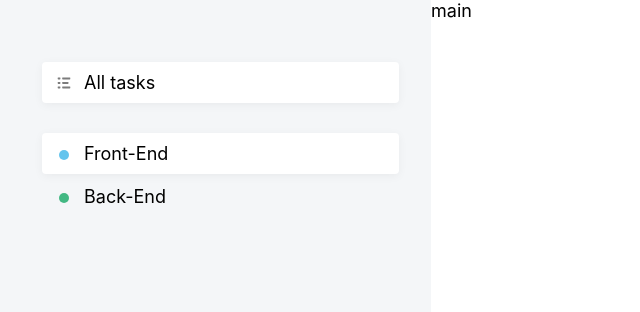
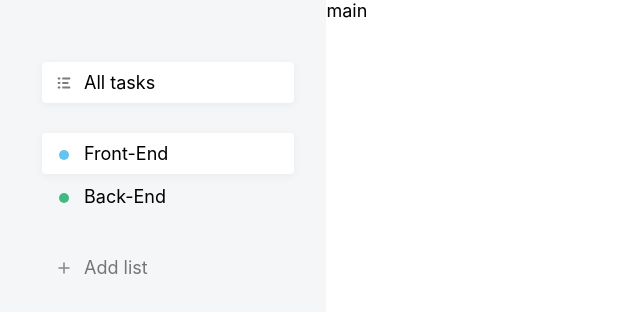
Before and after one commit to Olehmuz/ToDoReact, a React (Create React App) app: page / in a window 1280 px wide. Shown: the top 312 px of the page, without its empty margins (0-640 px from the left). Built offline with nearby package versions, Linux system fonts and the light colour scheme.

Commit message:
sidebar fix

```diff
--- a/package.json
+++ b/package.json
@@ -6,6 +6,7 @@
     "@testing-library/jest-dom": "^5.16.4",
     "@testing-library/react": "^13.2.0",
     "@testing-library/user-event": "^13.5.0",
+    "classnames": "^2.3.1",
     "react": "^18.1.0",
     "react-dom": "^18.1.0",
     "react-scripts": "5.0.1",
--- a/src/components/App.js
+++ b/src/components/App.js
@@ -5,31 +5,60 @@
   return (
     <div className="App">
       <div className="sidebar">
-
         <List
           items={[
             {
-            icon: <svg width="14" height="12" viewBox="0 0 14 12" fill="none" xmlns="http://www.w3.org/2000/svg">
-            <path d="M10.96 5.10001H5.74001C5.24321 5.10001 5.20001 5.50231 5.20001 6.00001C5.20001 6.49771 5.24321 6.90001 5.74001 6.90001H10.96C11.4568 6.90001 11.5 6.49771 11.5 6.00001C11.5 5.50231 11.4568 5.10001 10.96 5.10001ZM12.76 9.60001H5.74001C5.24321 9.60001 5.20001 10.0023 5.20001 10.5C5.20001 10.9977 5.24321 11.4 5.74001 11.4H12.76C13.2568 11.4 13.3 10.9977 13.3 10.5C13.3 10.0023 13.2568 9.60001 12.76 9.60001ZM5.74001 2.40001H12.76C13.2568 2.40001 13.3 1.99771 13.3 1.50001C13.3 1.00231 13.2568 0.600006 12.76 0.600006H5.74001C5.24321 0.600006 5.20001 1.00231 5.20001 1.50001C5.20001 1.99771 5.24321 2.40001 5.74001 2.40001ZM2.86001 5.10001H1.24001C0.743212 5.10001 0.700012 5.50231 0.700012 6.00001C0.700012 6.49771 0.743212 6.90001 1.24001 6.90001H2.86001C3.35681 6.90001 3.40001 6.49771 3.40001 6.00001C3.40001 5.50231 3.35681 5.10001 2.86001 5.10001ZM2.86001 9.60001H1.24001C0.743212 9.60001 0.700012 10.0023 0.700012 10.5C0.700012 10.9977 0.743212 11.4 1.24001 11.4H2.86001C3.35681 11.4 3.40001 10.9977 3.40001 10.5C3.40001 10.0023 3.35681 9.60001 2.86001 9.60001ZM2.86001 0.600006H1.24001C0.743212 0.600006 0.700012 1.00231 0.700012 1.50001C0.700012 1.99771 0.743212 2.40001 1.24001 2.40001H2.86001C3.35681 2.40001 3.40001 1.99771 3.40001 1.50001C3.40001 1.00231 3.35681 0.600006 2.86001 0.600006Z" fill="#7C7C7C"/>
-            </svg>,
+              icon: (
+                <svg
+                  width="14"
+                  height="12"
+                  viewBox="0 0 14 12"
+                  fill="none"
+                  xmlns="http://www.w3.org/2000/svg"
+                >
+                  <path
+                    d="M10.96 5.10001H5.74001C5.24321 5.10001 5.20001 5.50231 5.20001 6.00001C5.20001 6.49771 5.24321 6.90001 5.74001 6.90001H10.96C11.4568 6.90001 11.5 6.49771 11.5 6.00001C11.5 5.50231 11.4568 5.10001 10.96 5.10001ZM12.76 9.60001H5.74001C5.24321 9.60001 5.20001 10.0023 5.20001 10.5C5.20001 10.9977 5.24321 11.4 5.74001 11.4H12.76C13.2568 11.4 13.3 10.9977 13.3 10.5C13.3 10.0023 13.2568 9.60001 12.76 9.60001ZM5.74001 2.40001H12.76C13.2568 2.40001 13.3 1.99771 13.3 1.50001C13.3 1.00231 13.2568 0.600006 12.76 0.600006H5.74001C5.24321 0.600006 5.20001 1.00231 5.20001 1.50001C5.20001 1.99771 5.24321 2.40001 5.74001 2.40001ZM2.86001 5.10001H1.24001C0.743212 5.10001 0.700012 5.50231 0.700012 6.00001C0.700012 6.49771 0.743212 6.90001 1.24001 6.90001H2.86001C3.35681 6.90001 3.40001 6.49771 3.40001 6.00001C3.40001 5.50231 3.35681 5.10001 2.86001 5.10001ZM2.86001 9.60001H1.24001C0.743212 9.60001 0.700012 10.0023 0.700012 10.5C0.700012 10.9977 0.743212 11.4 1.24001 11.4H2.86001C3.35681 11.4 3.40001 10.9977 3.40001 10.5C3.40001 10.0023 3.35681 9.60001 2.86001 9.60001ZM2.86001 0.600006H1.24001C0.743212 0.600006 0.700012 1.00231 0.700012 1.50001C0.700012 1.99771 0.743212 2.40001 1.24001 2.40001H2.86001C3.35681 2.40001 3.40001 1.99771 3.40001 1.50001C3.40001 1.00231 3.35681 0.600006 2.86001 0.600006Z"
+                    fill="#7C7C7C"
+                  />
+                </svg>
+              ),
               name: "All tasks",
-            active:true
-          }
-          ]} isRemovable={true} />
+              active: true,
+            },
+          ]}
+          isRemovable={true}
+        />
 
         <List
           items={[
             {
               color: "aqua",
               name: "Front-End",
-            active:true
+              active: true,
             },
             {
               color: "green",
               name: "Back-End",
-            active:false
+              active: false,
+            },
+          ]}
+          isRemovable={true}
+        />
+        <List
+          items={[
+            {
+              className: "sidebar__list--plus",
+              icon: <svg width="12" height="12" viewBox="0 0 12 12" fill="none" xmlns="http://www.w3.org/2000/svg">
+              <path d="M6 1V11" stroke="#868686" stroke-width="1.5" stroke-linecap="round" stroke-linejoin="round"/>
+              <path d="M1 6H11" stroke="#868686" stroke-width="1.5" stroke-linecap="round" stroke-linejoin="round"/>
+              </svg>
+              ,
+              name: "Add list",
+              active: false,
             }
-          ]} isRemovable={true} />
+          ]}
+          isRemovable={true}
+        />
       </div>
       <div className="main">main</div>
     </div>
--- a/src/components/App.scss
+++ b/src/components/App.scss
@@ -1,11 +1,11 @@
 .App{
   display: flex;
-  width: 100vh;
-  height: 100vh;
+  width: 100%;
+  height: 100%;
 
 }
 .sidebar{
-  flex:2 0 auto;
+  flex:1 0 auto;
   background: #F4F6F8;
   height: 100%;
   padding: 60px 30px;
@@ -13,5 +13,5 @@
 
 }
 .main{
-  flex:3 0 auto;
+  flex:8 0 auto;
 }
--- a/src/components/list/List.jsx
+++ b/src/components/list/List.jsx
@@ -1,11 +1,12 @@
 import "./list.scss";
+import classNames from "classnames";
 const List = ({items, isRemovable}) => {
 
     return (
         <ul className="sidebar__list">
             {items.map((el, ind) =>{
                 return (
-                    <li key={el+ind} className={el.active ? "sidebar__active" : ""}>
+                    <li key={el+ind} className={classNames(el.className, {sidebar__active:el.active})}>
                         <i>{el.icon ? el.icon : <i className={`sidebar__icon sidebar__icon--${el.color}`}></i>}</i>
                         <span>{el.name}</span>
                     </li>
--- a/src/components/list/list.scss
+++ b/src/components/list/list.scss
@@ -7,6 +7,9 @@
     &__list{
         margin-left: 10px;
         margin-bottom: 30px;
+        &--plus{
+            color:#767676;
+        }
         li{
             margin: 2px;
             padding: 10px 12px;
--- a/src/index.scss
+++ b/src/index.scss
@@ -4,8 +4,9 @@
   list-style-type: none;
   font-size: 18px;
 }
-body, html{
-
+body, html, #root{
+  width: 100%;
+  height: 100%;
 }
 body {
   font-family: -apple-system, BlinkMacSystemFont, 'Segoe UI', 'Roboto', 'Oxygen',
```
Also changed, not shown: 1 other file (tests, documents, lock files or other folders). Lines whose indentation alone changed are shown as unchanged.
